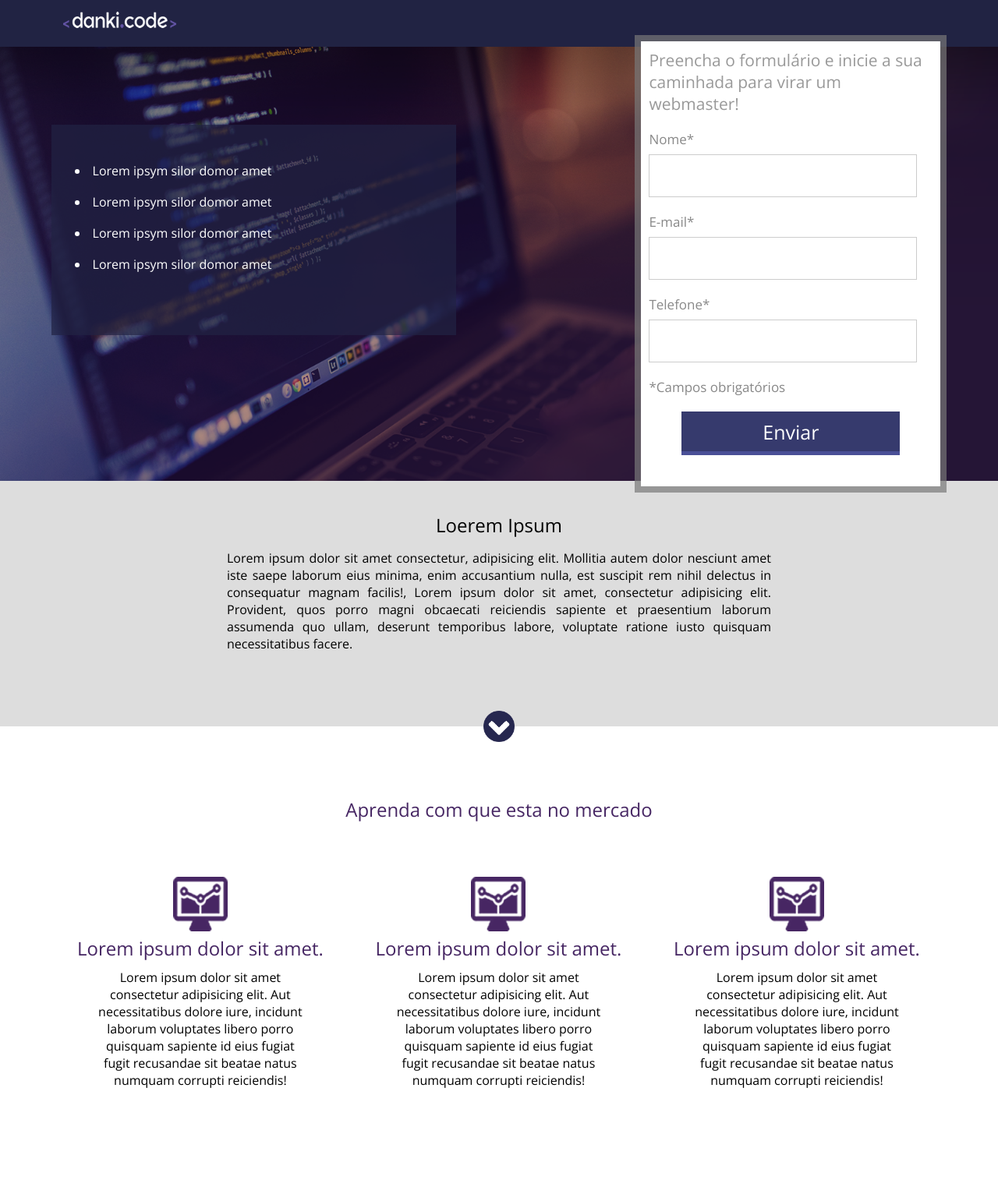
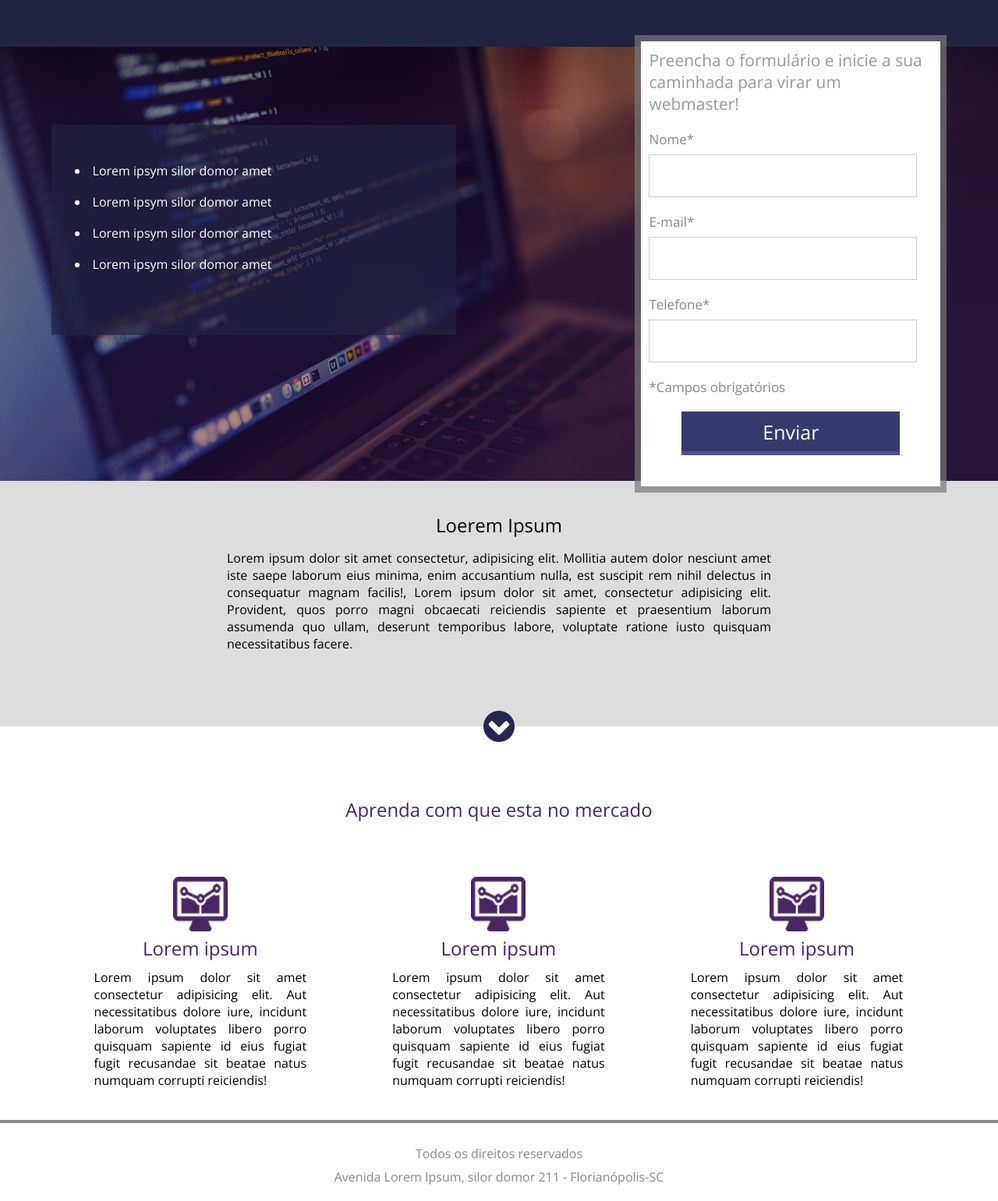
Before and after one commit to johnnyofoco/estudosFrontEnd, a PHP site: page / in a window 1280 px wide. Shown: the whole page at 78% size. Before the commit the page ends 1396 px from the top, so only its background shows below. Run offline with PHP 8.4, Linux system fonts and the light colour scheme.

Commit message:
Finalizado a LandingPage(HTML e CSS)

```diff
--- a/Projetos/LandingPage/css/styles.css
+++ b/Projetos/LandingPage/css/styles.css
@@ -176,9 +176,23 @@ header img{
 
 .container-single p{
     padding: 10px 25px;
+    text-align: justify;
 
 }
 
 .container-single img{
     width: 70px;
 }
+
+footer{
+    clear: both;
+    padding: 20px 0;
+    border-top: 4px solid #888888;
+    text-align: center;
+    color: #888;
+}
+
+footer p{
+    margin-top: 8px;
+
+}
--- a/Projetos/LandingPage/index.html
+++ b/Projetos/LandingPage/index.html
@@ -12,7 +12,7 @@
 <body>
     <header>
         <div class="center">
-            <img src="images/logo.png" alt="logo">
+            <!--<img src="images/logo.png" alt="logo">-->
 
         </div>
         <!--Center-->
@@ -90,7 +90,7 @@
                 <div class="container-single">
                     <div><img src="images/icon.png" alt="icone"></div>
                     <div class="text-container-single">
-                        <h2>Lorem ipsum dolor sit amet.</h2>
+                        <h2>Lorem ipsum</h2>
                         <p>Lorem ipsum dolor sit amet consectetur adipisicing elit. Aut necessitatibus dolore iure,
                             incidunt
                             laborum voluptates libero porro quisquam sapiente id eius fugiat fugit recusandae sit beatae
@@ -102,7 +102,7 @@
                 <div class="container-single">
                     <div><img src="images/icon.png" alt="icone"></div>
                     <div class="text-container-single">
-                        <h2>Lorem ipsum dolor sit amet.</h2>
+                        <h2>Lorem ipsum</h2>
                         <p>Lorem ipsum dolor sit amet consectetur adipisicing elit. Aut necessitatibus dolore iure,
                             incidunt
                             laborum voluptates libero porro quisquam sapiente id eius fugiat fugit recusandae sit beatae
@@ -114,7 +114,7 @@
                 <div class="container-single">
                     <div><img src="images/icon.png" alt="icone"></div>
                     <div class="text-container-single">
-                        <h2>Lorem ipsum dolor sit amet.</h2>
+                        <h2>Lorem ipsum</h2>
                         <p>Lorem ipsum dolor sit amet consectetur adipisicing elit. Aut necessitatibus dolore iure,
                             incidunt
                             laborum voluptates libero porro quisquam sapiente id eius fugiat fugit recusandae sit beatae
@@ -129,7 +129,11 @@
         <!--center-->
     </div>
     <!--section-1-->
+    <footer>
+        <p>Todos os direitos reservados</p>
+        <p>Avenida Lorem Ipsum, silor domor 211 - Florianópolis-SC</p>
 
+    </footer>
 </body>
 
 </html>
```
